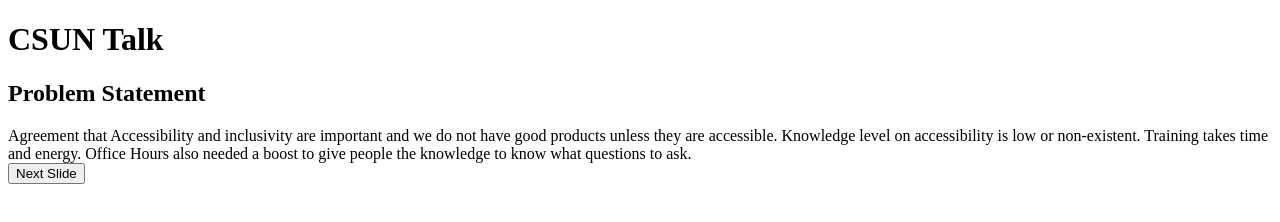
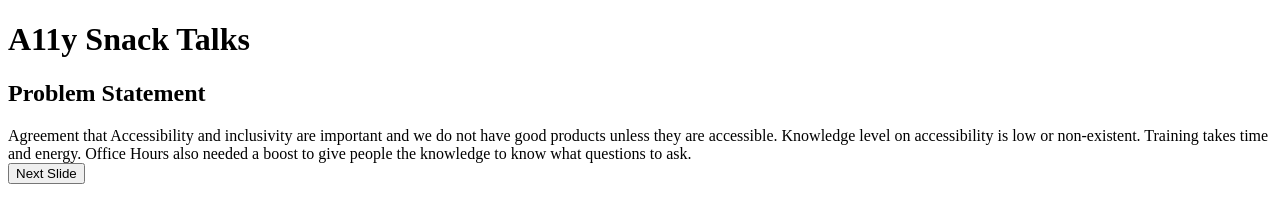
Before and after one commit to rose-peruski/rose-peruski.github.io, a plain HTML site: page csun23.html in a window 1280 px wide. Drawn offline with Linux system fonts and the light colour scheme.

Commit message:
update name

```diff
--- a/csun23.html
+++ b/csun23.html
@@ -14,7 +14,7 @@
     </head>
     <body>
 
-        <h1>CSUN Talk</h1>
+        <h1>A11y Snack Talks</h1>
         <div id="problemState">
             <h2>Problem Statement</h2>
             <div>Agreement that Accessibility and inclusivity are important and we do not have good products unless they are accessible. Knowledge level on accessibility is low or non-existent. Training takes time and energy. Office Hours also needed a boost to give people the knowledge to know what questions to ask.  </div>
```
